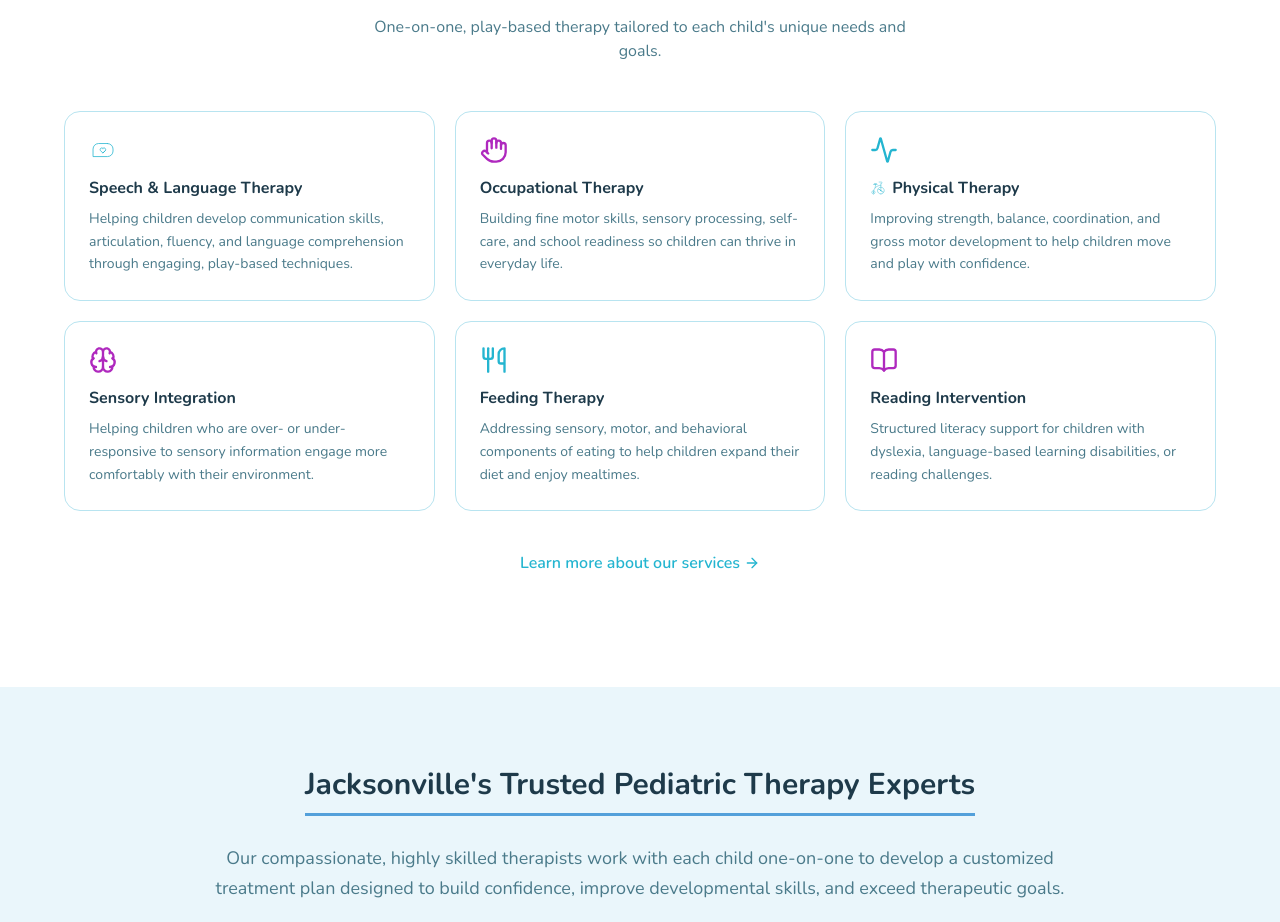
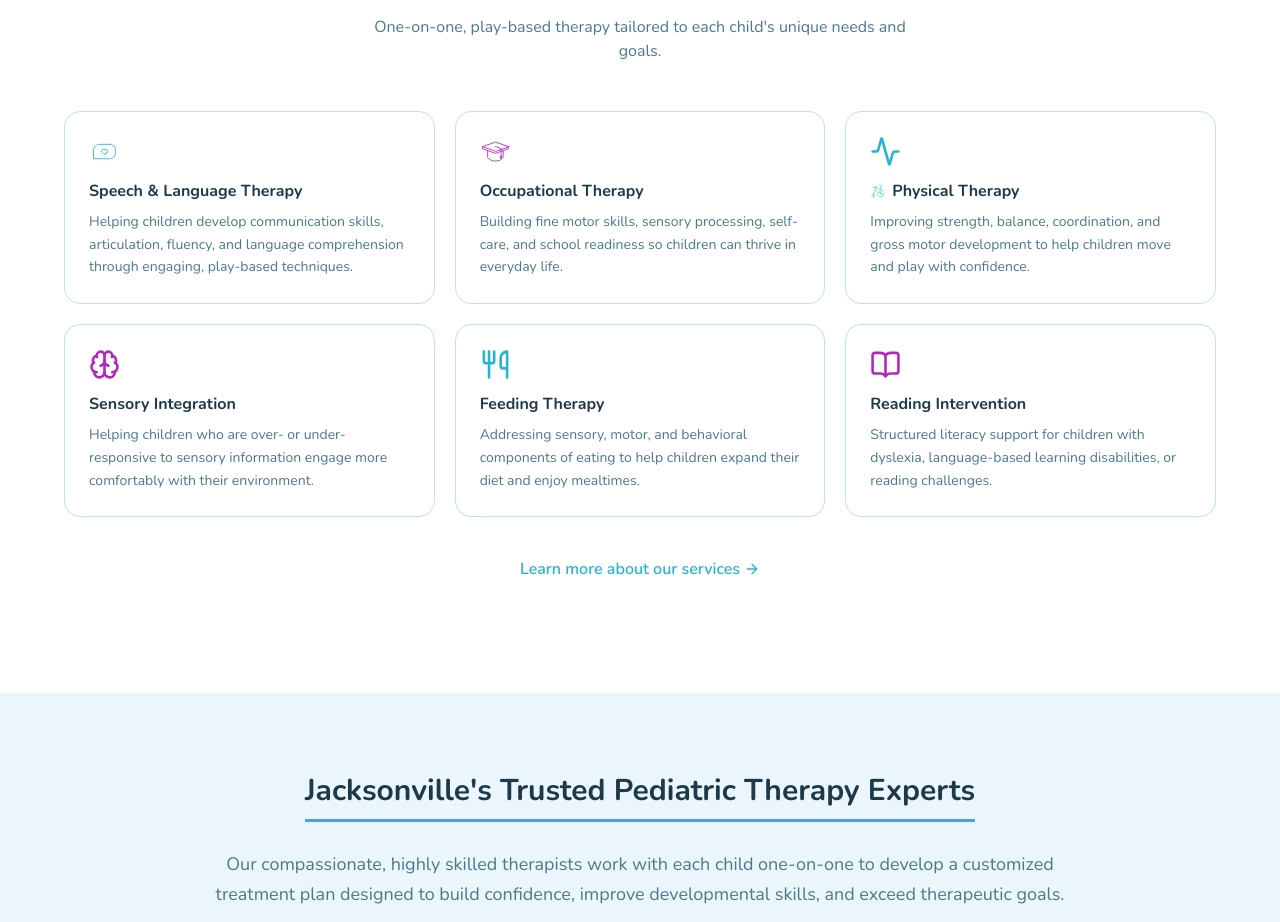
Before and after one commit to AppStudioPros/coastal-pediatric-therapy, a Next.js app: page / in a window 1280 px wide. Shown: the part 1060-1982 px from the top of the page. Built offline with nearby package versions, Linux system fonts and the light colour scheme; no server answers; the database is empty.

Commit message:
feat: OT → student cap icon; icons 10% bigger; active tabs white icons

```diff
--- a/app/page.tsx
+++ b/app/page.tsx
@@ -8,13 +8,14 @@ import {
 } from "lucide-react";
 import { useBooking } from "@/contexts/BookingContext";
 import AnimatedSection from "@/components/AnimatedSection";
+import StudentCapIcon from "@/components/StudentCapIcon";
 import ChatHeartIcon from "@/components/ChatHeartIcon";
 import TricycleIcon from "@/components/TricycleIcon";
 import StaggeredGrid from "@/components/StaggeredGrid";
 
 const services = [
   { icon: ChatHeartIcon, title: "Speech & Language Therapy", desc: "Helping children develop communication skills, articulation, fluency, and language comprehension through engaging, play-based techniques." },
-  { icon: Hand, title: "Occupational Therapy", desc: "Building fine motor skills, sensory processing, self-care, and school readiness so children can thrive in everyday life." },
+  { icon: StudentCapIcon, title: "Occupational Therapy", desc: "Building fine motor skills, sensory processing, self-care, and school readiness so children can thrive in everyday life." },
   { icon: Activity, title: "Physical Therapy", desc: "Improving strength, balance, coordination, and gross motor development to help children move and play with confidence." },
   { icon: Brain, title: "Sensory Integration", desc: "Helping children who are over- or under-responsive to sensory information engage more comfortably with their environment." },
   { icon: Utensils, title: "Feeding Therapy", desc: "Addressing sensory, motor, and behavioral components of eating to help children expand their diet and enjoy mealtimes." },
@@ -160,9 +161,9 @@ export default function Home() {
           <StaggeredGrid className="grid grid-cols-1 md:grid-cols-3 gap-5 mt-10">
             {services.map(({ icon: Icon, title, desc }, i) => (
               <Link key={title} href="/services" className="card-hover bg-white border border-[#B8E4F0] rounded-2xl p-6 hover:shadow-md transition flex flex-col h-full">
-                <Icon size={28} className="mb-3" color={i % 2 === 1 ? '#AF29BE' : '#24B5D0'} />
+                <Icon size={31} className="mb-3" color={i % 2 === 1 ? '#AF29BE' : '#24B5D0'} />
                 <h3 className="font-bold text-[#1e3a4a] mb-2 flex items-center gap-1.5">
-                  {title === 'Physical Therapy' && <TricycleIcon size={16} className="text-[#24B5D0] shrink-0" />}
+                  {title === 'Physical Therapy' && <TricycleIcon size={16} color="#24B5D0" className="shrink-0" />}
                   {title}
                 </h3>
                 <p className="text-[#4a7a8a] text-sm leading-relaxed flex-1">{desc}</p>
--- a/app/pediatric-therapy-services/page.tsx
+++ b/app/pediatric-therapy-services/page.tsx
@@ -3,6 +3,7 @@ import CTASection from "@/components/CTASection";
 import { useState } from "react";
 import { ArrowRight, MessageCircle, Hand, Activity, Brain, Utensils, BookOpen } from "lucide-react";
 import TricycleIcon from "@/components/TricycleIcon";
+import StudentCapIcon from "@/components/StudentCapIcon";
 import ChatHeartIcon from "@/components/ChatHeartIcon";
 import FadeTabs from "@/components/FadeTabs";
 import { useBooking } from "@/contexts/BookingContext";
@@ -36,7 +37,7 @@ const tabs = [
   {
     id: "ot",
     label: "Occupational Therapy",
-    icon: Hand,
+    icon: StudentCapIcon,
     title: "Occupational Therapy",
     paragraphs: [
       "Our occupational therapists help children develop the skills they need to participate fully in school, home, and play. We specialize in sensory processing, fine motor development, self-care, handwriting, and emotional regulation. We build the foundational skills children need to thrive in everyday life.",
@@ -185,7 +186,7 @@ export default function ServicesPage() {
               {/* Left: content */}
               <div>
                 <h2 className="text-3xl font-bold text-[#1e3a4a] mb-5 flex items-center gap-2">
-                  {tab.title === 'Physical Therapy' && <TricycleIcon size={28} color="#24B5D0" className="shrink-0" />}
+                  {tab.title === 'Physical Therapy' && <TricycleIcon size={31} color="#24B5D0" className="shrink-0" />}
                   {tab.title}
                 </h2>
                 {tab.paragraphs.map((p, i) => (
--- a/components/FadeTabs.tsx
+++ b/components/FadeTabs.tsx
@@ -74,7 +74,7 @@ export default function FadeTabs({ tabs, active, onChange }: Props) {
           aria-label="Select section"
         >
           <span className="flex items-center gap-2">
-            {ActiveIcon && <ActiveIcon size={14} color="#24B5D0" />}
+            {ActiveIcon && <ActiveIcon size={16} color="#24B5D0" />}
             {activeTab?.label}
           </span>
           <ChevronDown size={16} className={`text-[#24B5D0] flex-shrink-0 transition-transform ${dropdownOpen ? 'rotate-180' : ''}`} />
@@ -93,7 +93,7 @@ export default function FadeTabs({ tabs, active, onChange }: Props) {
                     isActive ? "bg-[#EAF6FB] text-[#24B5D0]" : "text-[#4a7a8a] hover:bg-[#EAF6FB]"
                   }`}
                 >
-                  {Icon && <Icon size={14} color={isActive ? '#24B5D0' : '#4a7a8a'} />}
+                  {Icon && <Icon size={16} color={isActive ? '#24B5D0' : '#4a7a8a'} />}
                   {tab.label}
                 </button>
               );
@@ -173,7 +173,7 @@ export default function FadeTabs({ tabs, active, onChange }: Props) {
                     : "text-[#4a7a8a] hover:bg-[#EAF6FB] hover:text-[#24B5D0]"
                 }`}
               >
-                {Icon && <Icon size={14} color={isActive ? '#ffffff' : isPurple ? '#AF29BE' : '#24B5D0'} />}
+                {Icon && <Icon size={16} color={isActive ? '#ffffff' : isPurple ? '#AF29BE' : '#24B5D0'} />}
                 {tab.label}
               </button>
             );
--- /dev/null
+++ b/components/StudentCapIcon.tsx
@@ -0,0 +1,10 @@
+export default function StudentCapIcon({ size = 16, className = '', color = '#24B5D0' }: { size?: number; className?: string; color?: string }) {
+  return (
+    <svg xmlns="http://www.w3.org/2000/svg" width={size} height={size} viewBox="0 0 430 430" fill="none" className={className} aria-hidden="true" strokeLinecap="round" strokeLinejoin="round">
+      <path stroke={color} strokeWidth="12" d="m322.4 202.27-.44 94.52s-27.49 50.29-107.05 50.03c-80.67-.26-108.85-50.03-108.85-50.03l.44-94.52"/>
+      <path stroke={color} strokeWidth="12" d="M37.25 147.75h-2.1L35 176.78l179.49 63.78 180.45-64.03.03-28.69h-5.92m5.86-.03L214.49 84 35 147.78l179.49 63.78z"/>
+      <path stroke={color} strokeWidth="12" d="m215.47 146.78 77 28v105m0 2.5v23.84"/>
+      <path stroke={color} strokeWidth="21" d="M292.47 282.28v23.84"/>
+    </svg>
+  )
+}
```
